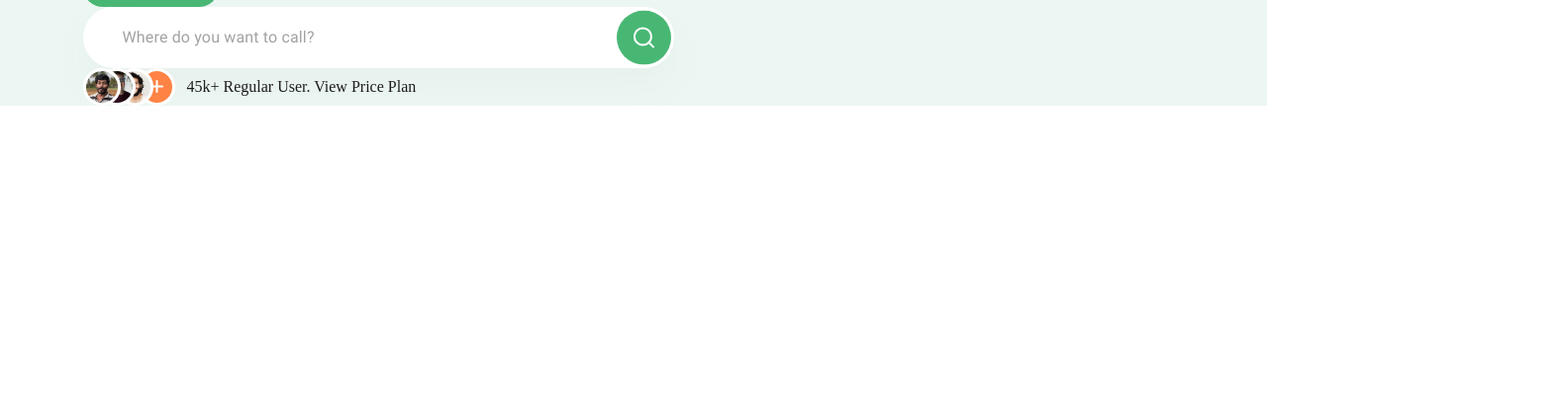
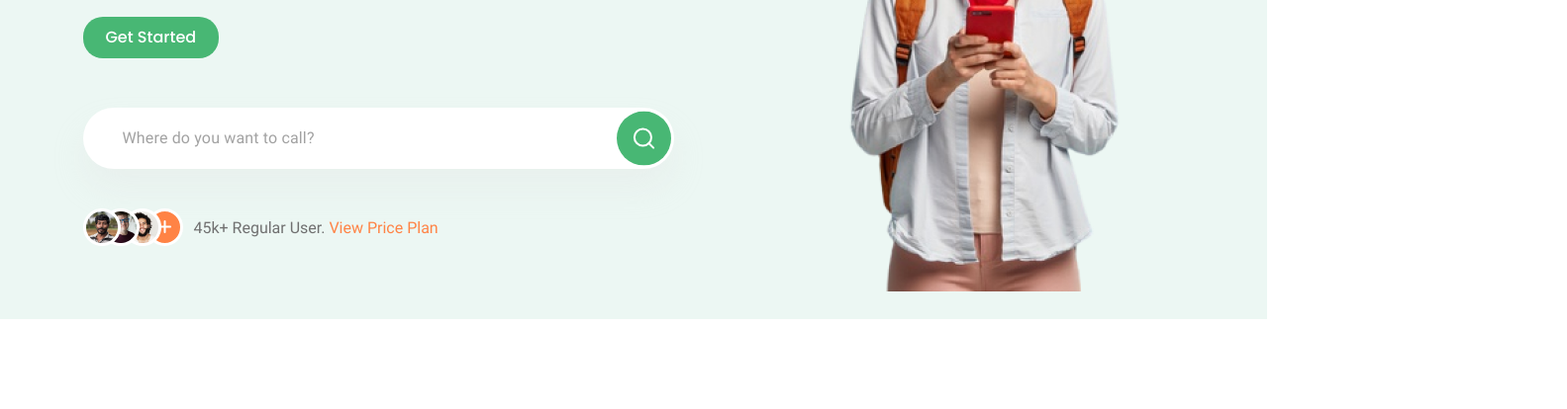
Before and after one commit to Garik9402/Global, a website: page src/index.html in a window 1280 px wide. Shown: the part 386-800 px from the top of the page at 99% size, 1583 px wide, since content can reach past the window. Drawn offline with nearby package versions, Linux system fonts and the light colour scheme; files that its build step writes are made by us from their sources.

Commit message:
in the process;)

```diff
--- a/src/index.html
+++ b/src/index.html
@@ -13,7 +13,7 @@
    <div class="wrapper">
       <header class="header">
          <div class="header__inner">
-            <a class="header__logo-link">
+            <a href="#" class="header__logo-link">
                <img src="images/Logo.svg" alt="logo" class="logo" />
             </a>
             <div class="header__menu">
@@ -42,14 +42,14 @@
       </header>
       <section class="hero">
          <div class="hero__inner">
-            <div class="hero__items-column">
+            <div class="hero__items-left">
                <h1 class="hero__title"> Now Buy Your <br /> PIN or <span style="color: #ff8345;">Top Up</span><br />With
                   Bank Transfer</h1>
                <p class="hero__text">
                   We Make international calling simple, relible, and cheap
                   <br />basedon your unique calling behavior.
                </p>
-               <a href="#" class="button">
+               <a href="#" class="button hero__button">
                   <span class="button__name">Get Started</span>
                </a>
                <div class="hero__search-w">
@@ -80,8 +80,17 @@
                         </svg>
                      </div>
                   </div>
-                  <p class="hero__users-statistics">45k+ Regular User. View Price Plan</p>
+                  <div class="hero__users-statistics">45k+ Regular User. <span
+                        class="hero__users-statistics-color-orange">View Price Plan</span></div>
                </div>
+            </div>
+            <div class="hero__items-right">
+               <img src="images/girl.png" alt="girl" class="hero__img">
+               <div class="hero__carousel">
+                  <div class="hero__green-circle"></div>
+
+               </div>
+
             </div>
          </div>
       </section>
--- a/src/js/script.js
+++ b/src/js/script.js
@@ -14,12 +14,12 @@ for (let i = 0; i < headerMenuItem.length; i++) {
  const simvolsNode = /['!','@','#','$','%','^','&','*','(',')']/g;
 const promptTextNode = 'Недопустимый символ для ввода'
  searchNode.oninput = function(){
-  if (this.value.match(simvolsNode)){
+   this.value = this.value.slice(0, 12)
+  if (this.value.match(simvolsNode)) {
    this.value = this.value.replace(simvolsNode, '')
    promptNode.innerHTML = promptTextNode
 }
-else{
+ else{
    promptNode.innerHTML = '';
+ }
 }
-
- }
--- a/src/scss/styles.scss
+++ b/src/scss/styles.scss
@@ -105,6 +105,7 @@
 .hero {
    width: 100%;
    background: #ecf7f3;
+   padding-bottom: 44px;
 
    &__inner {
       max-width: 1143px;
@@ -112,9 +113,10 @@
       padding: 0 15px;
       margin: 0 auto;
       display: flex;
+      justify-content: space-between;
    }
 
-   &__items-column {
+   &__items-left {
       max-width: 597px;
       width: 100%;
    }
@@ -125,6 +127,7 @@
       font-size: 48px;
       line-height: 65px;
       color: #2d2d2d;
+      margin-bottom: 22px;
    }
 
    &__text {
@@ -133,11 +136,17 @@
       font-size: 15px;
       line-height: 26px;
       color: #7c7c7c;
+      margin-bottom: 30px;
+   }
+
+   &__button {
+      margin-bottom: 50px;
    }
 
    &__search-w {
       width: 100%;
       position: relative;
+      margin-bottom: 40px;
    }
 
    &__search {
@@ -179,12 +188,11 @@
    &__users-icons {
       position: relative;
       display: flex;
-      width: 93px;
+      width: 100px;
    }
 
    &__user-icon {
       position: relative;
-      display: inline-block;
       top: 0;
 
       &:first-child {
@@ -193,12 +201,12 @@
       }
 
       &:nth-child(2) {
-         left: -23px;
+         left: -19px;
          z-index: 3;
       }
 
       &:nth-child(3) {
-         left: -43px;
+         left: -35px;
          z-index: 2;
       }
 
@@ -213,12 +221,37 @@
       border-radius: 50%;
       display: flex;
       padding: 6px;
-      left: -58px;
+      left: -50px;
       z-index: 1;
    }
 
    &__users-statistics {
       margin-left: 12px;
+      font-family: 'Roboto', sans-serif;
+      font-weight: 400;
+      font-size: 16px;
+      line-height: 19px;
+      color: #707070;
+   }
 
+   &__users-statistics-color-orange {
+      color: #FF8345;
    }
+
+   &__items-right {
+      position: relative;
+      max-width: 450px;
+      width: 1005px;
+   }
+
+   &__img {
+      position: relative;
+      top: 20px;
+      left: -170px;
+   }
+
+   &__carousel {}
+
+   &__green-circle {}
+
 }
```
Also changed, not shown: src/images/girl.png (added), src/scss/styles.css, 1 other file.
